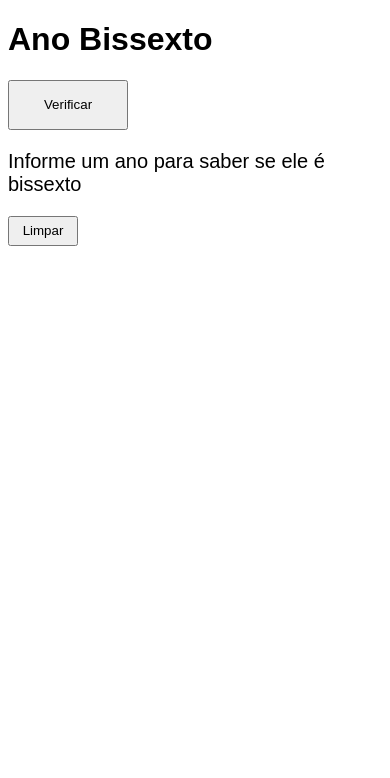
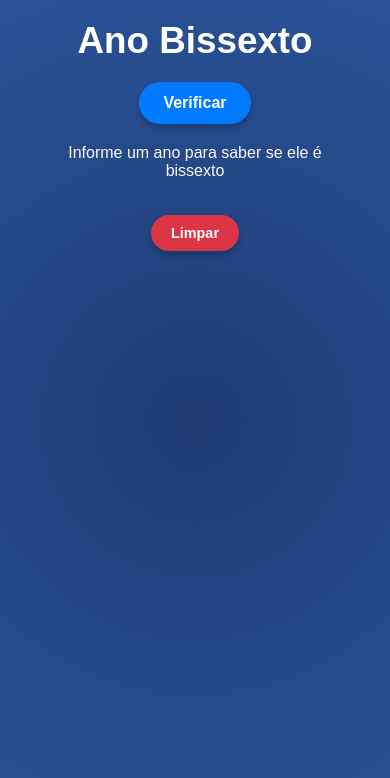
Before and after one commit to miguelzufelatto/javascript, a plain HTML site: page desafios/d011/index.html in a window 390 px wide. Drawn offline with Linux system fonts and the light colour scheme.

Commit message:
debug e estilo

```diff
--- a/desafios/d011/index.html
+++ b/desafios/d011/index.html
@@ -4,7 +4,8 @@
     <meta charset="UTF-8" />
     <meta name="viewport" content="width=device-width, initial-scale=1.0" />
     <title>Ano Bissexto</title>
-    <style>
+    <link rel="stylesheet" href="style.css" />
+    <!-- <style>
       h1 {
         font-family: Arial, Helvetica, sans-serif;
       }
@@ -41,7 +42,7 @@
         color: rgb(139, 0, 0);
         font-weight: bold;
       }
-    </style>
+    </style> -->
   </head>
   <body>
     <h1>Ano Bissexto</h1>
--- a/desafios/d011/script.js
+++ b/desafios/d011/script.js
@@ -1,13 +1,17 @@
 function bissexto() {
   const res = document.getElementById("res");
+  const a = window.prompt("Qual é o ano que voce quer verificar?");
+  const ano = Number(a);
 
-  if (res.innerHTML !== "") {
-    alert("Por favor limpe o resultado antes de inserir outro valor.");
+  if (isNaN(ano)) {
+    alert("Por favor digite um número válido");
     return;
   }
 
-  const a = window.prompt("Qual é o ano que voce quer verificar?");
-  const ano = Number(a);
+  if (res.style.display === "none" || res.style.display === "") {
+    res.style.display = "block"; // Mostra a div
+  }
+
   if (ano % 4 === 0 && (ano % 100 !== 0 || ano % 400 === 0)) {
     res.innerHTML = `<p>O ano de ${ano} <span class="bissexto">É BISSEXTO</span>✅</p>`;
   } else {
@@ -16,5 +20,10 @@ function bissexto() {
 }
 
 function limpa() {
-  res.innerHTML = "";
+  res.style.display = "none";
 }
+
+// if (res.innerHTML !== "") {
+//   alert("Por favor limpe o resultado antes de inserir outro valor.");
+//   return;
+// }
--- /dev/null
+++ b/desafios/d011/style.css
@@ -0,0 +1,89 @@
+/* Reset básico */
+* {
+  margin: 0;
+  padding: 0;
+  box-sizing: border-box;
+}
+
+body {
+  font-family: "Arial", sans-serif;
+  background: radial-gradient(circle, #1e3c72, #2a5298);
+  color: #f9f9f9;
+  display: flex;
+  flex-direction: column;
+  align-items: center;
+  /* justify-content: center; */
+  min-height: 100vh;
+  padding: 20px;
+  text-align: center;
+}
+
+h1 {
+  font-size: 2.5rem;
+  font-weight: bold;
+  margin-bottom: 20px;
+  color: #ffffff;
+}
+
+button {
+  background: #007bff;
+  color: #ffffff;
+  border: none;
+  border-radius: 25px;
+  padding: 12px 24px;
+  font-size: 1rem;
+  font-weight: bold;
+  cursor: pointer;
+  box-shadow: 0 4px 6px rgba(0, 0, 0, 0.2);
+  transition: all 0.3s ease;
+}
+
+button:hover {
+  background: #0056b3;
+  transform: translateY(-2px);
+  box-shadow: 0 6px 8px rgba(0, 0, 0, 0.3);
+}
+
+.resetbutton {
+  margin-top: 15px;
+  background: #dc3545;
+  padding: 10px 20px;
+  font-size: 0.9rem;
+  border-radius: 25px;
+}
+
+.resetbutton:hover {
+  background: #c82333;
+}
+
+.res {
+  display: none;
+  background: #ffffff;
+  color: #333333;
+  padding: 5px;
+  border: 1px solid #ddd;
+  border-radius: 10px;
+  box-shadow: 0 4px 8px rgba(0, 0, 0, 0.2);
+  width: 95%;
+  max-width: 600px;
+  text-align: center;
+}
+
+h2 {
+  margin-bottom: 9px;
+}
+
+p {
+  font-size: 1.1rem;
+  margin: 20px;
+}
+
+@media screen and (max-width: 768px) {
+  p {
+    font-size: 1rem;
+  }
+
+  h1 {
+    font-size: 2.3rem;
+  }
+}
```
